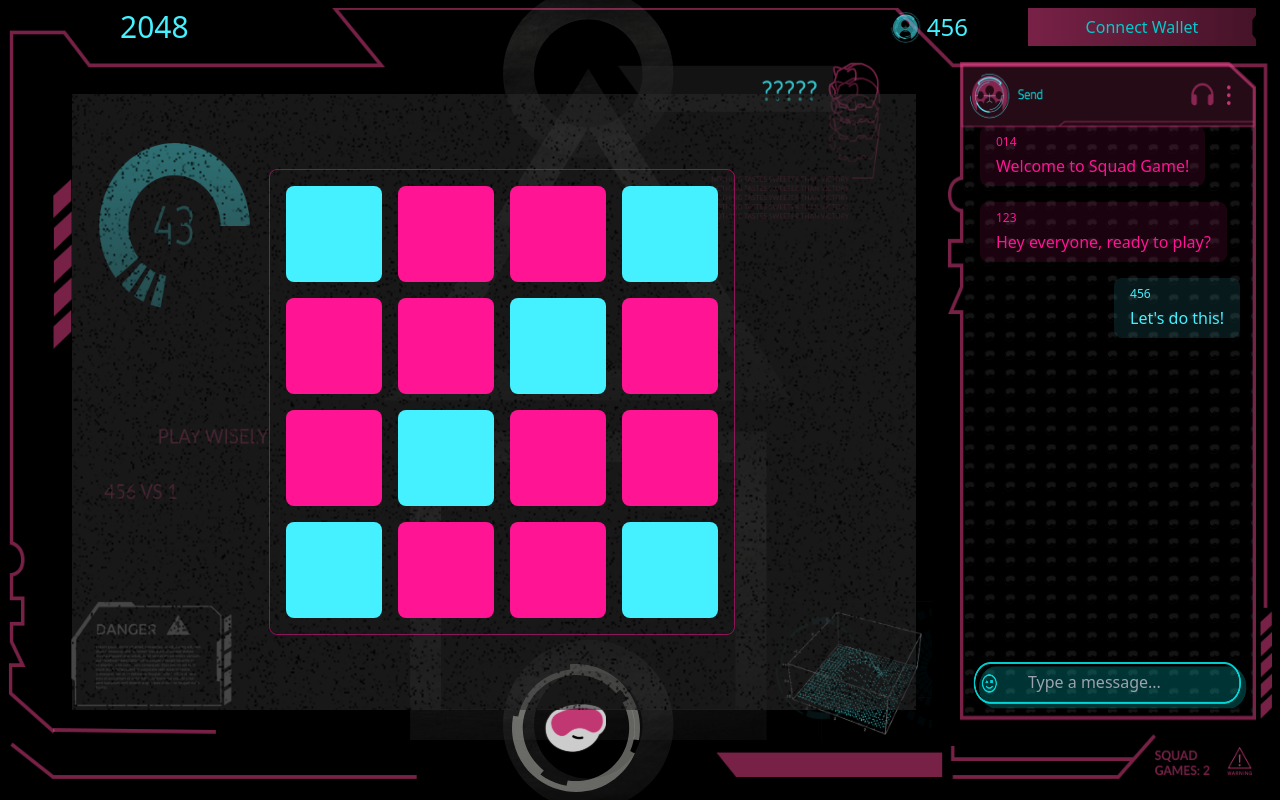
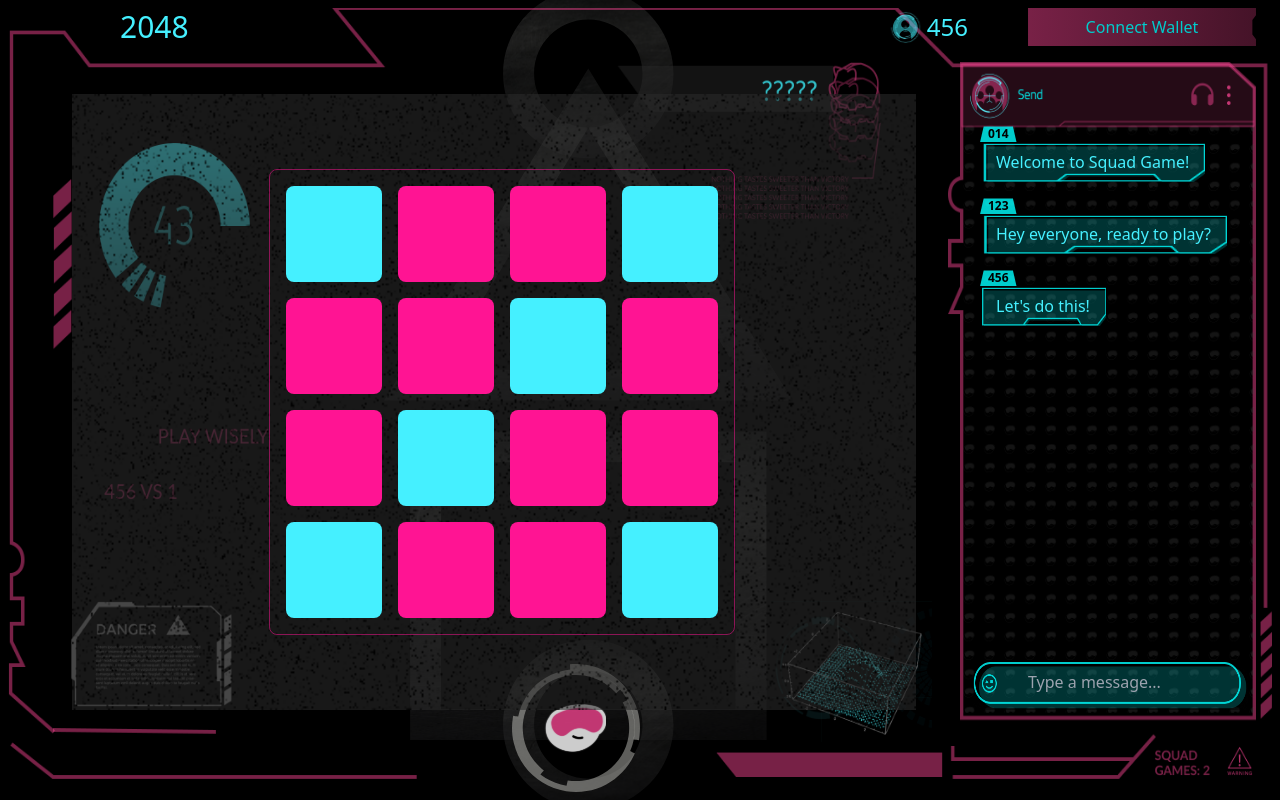
Before and after one commit to Sudarsh1010/SquadGame, a Next.js app: page / in a window 1280 px wide. Built offline with nearby package versions, Linux system fonts and the light colour scheme.

Commit message:
Improved Chat Bubble

```diff
--- a/components/game/game-chat.tsx
+++ b/components/game/game-chat.tsx
@@ -14,7 +14,7 @@ interface Message {
 const dummyMessages: Message[] = [
   { id: 1, text: "Welcome to Squad Game!", username: "014", isUser: false },
   { id: 2, text: "Hey everyone, ready to play?", username: "123", isUser: false },
-  { id: 3, text: "Let's do this!", username: "456", isUser: true },
+  { id: 3, text: "Let's do this!", username: "456", isUser: false },
 ];
 
 export function GameChat() {
@@ -76,23 +76,37 @@ export function GameChat() {
         {messages.map((message) => (
           <div
           key={message.id}
-            className={`flex ${message.isUser ? 'justify-end' : 'justify-start'}`}
+          className={`flex ${message.isUser ? 'justify-end' : 'justify-start'} mb-4`}
         >
-            <div className="max-w-md">
+          <div className="flex flex-col items-start">
+            {/* Username tag */}
             <div
-                className={`px-4 py-2 rounded-lg ${
+              className={`relative px-2 text-xs font-bold text-center ${
                 message.isUser
-                    ? 'bg-[#45F0FF]/10 text-[#45F0FF]'
-                    : 'bg-[#FF1493]/10 text-[#FF1493]'
+                  ? 'bg-[#00FFFF]/80 self-end'
+                  : 'bg-[#00FFFF]/80 self-start'
               }`}
+              style={{
+                clipPath: 'polygon(10% 0%, 90% 0%, 100% 100%, 0% 100%)',
+              }}
             >
-                <span className="block text-xs font-medium mb-1">
               {message.username}
-                </span>
-                <span className="block">{message.text}</span>
+            </div>
+
+            {/* Message bubble */}
+            <div
+              className={"px-4 py-2"}
+              style={{
+                backgroundImage: message.isUser ? 'url("/chatMe.png")' : 'url("/chatAll.png")',
+                backgroundSize: '100% 100%',
+                backgroundRepeat: 'no-repeat',
+              }}
+            >
+              <span className="block text-[#45F0FF]">{message.text}</span>
             </div>
           </div>
         </div>
+
         ))}
         <div ref={messagesEndRef} />
       </div>
@@ -139,3 +153,32 @@ export function GameChat() {
     </div>
   )
 }
+
+
+      // <div
+      //   className="relative flex-1 mt-16 ml-4 overflow-y-auto scrollbar-thin scrollbar-thumb-[#45F0FF]/20 scrollbar-track-transparent px-4 space-y-4"
+      // >
+      //   {messages.map((message) => (
+      //     <div
+      //       key={message.id}
+      //       className={`flex ${message.isUser ? 'justify-end' : 'justify-start'}`}
+      //     >
+      //       <div className="max-w-md">
+      //           <span className="block text-xs font-medium mb-1">
+      //             {message.username}
+      //           </span>
+      //         <div
+      //           className={"px-4 py-2"}
+      //           style={{
+      //             backgroundImage: message.isUser ? 'url("/chatAll.png")' : 'url("/chatMe.png")',
+      //             backgroundSize: '100% 100%',
+      //             backgroundRepeat: 'no-repeat',
+      //           }}
+      //         >
+      //           <span className="block text-[#45F0FF]">{message.text}</span>
+      //         </div>
+      //       </div>
+      //     </div>
+      //   ))}
+      //   <div ref={messagesEndRef} />
+      // </div>
```
Also changed, not shown: public/chatAll.png (added), public/chatMe.png (added). Lines whose indentation alone changed are shown as unchanged.
